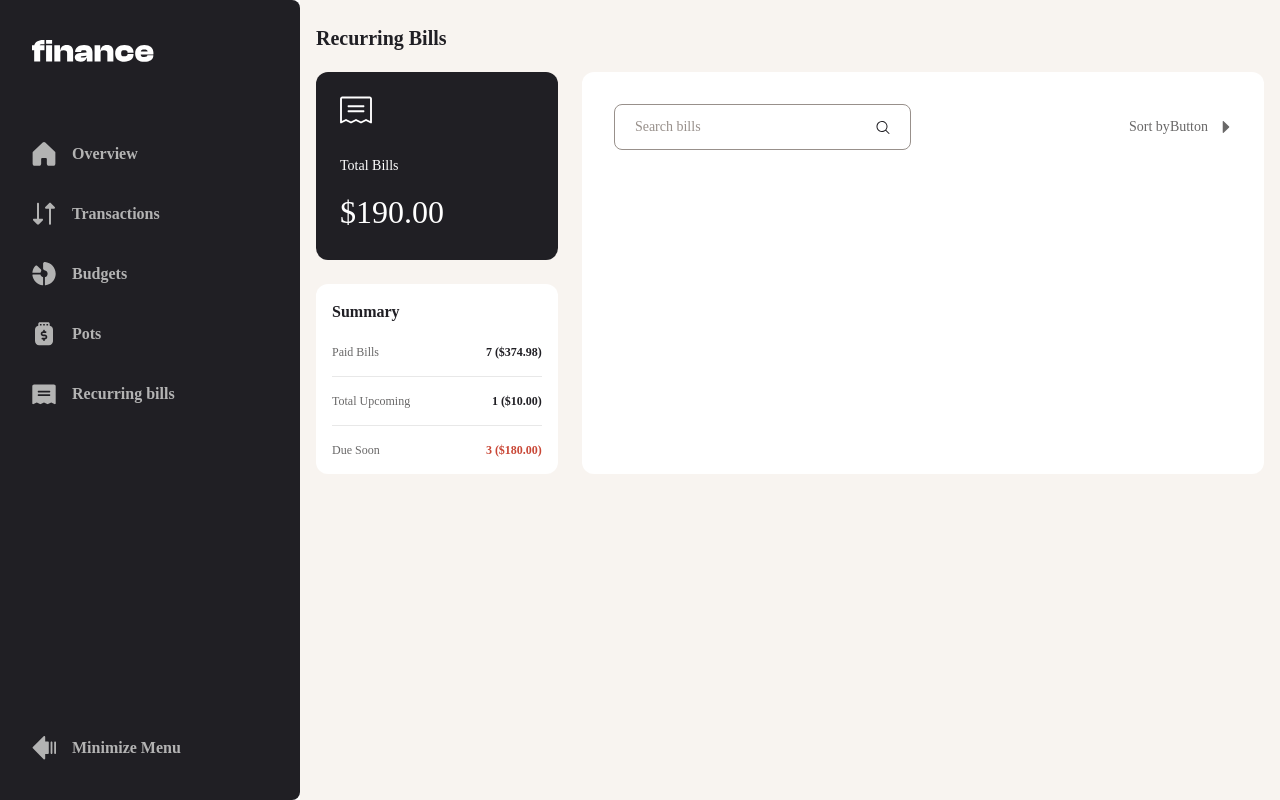
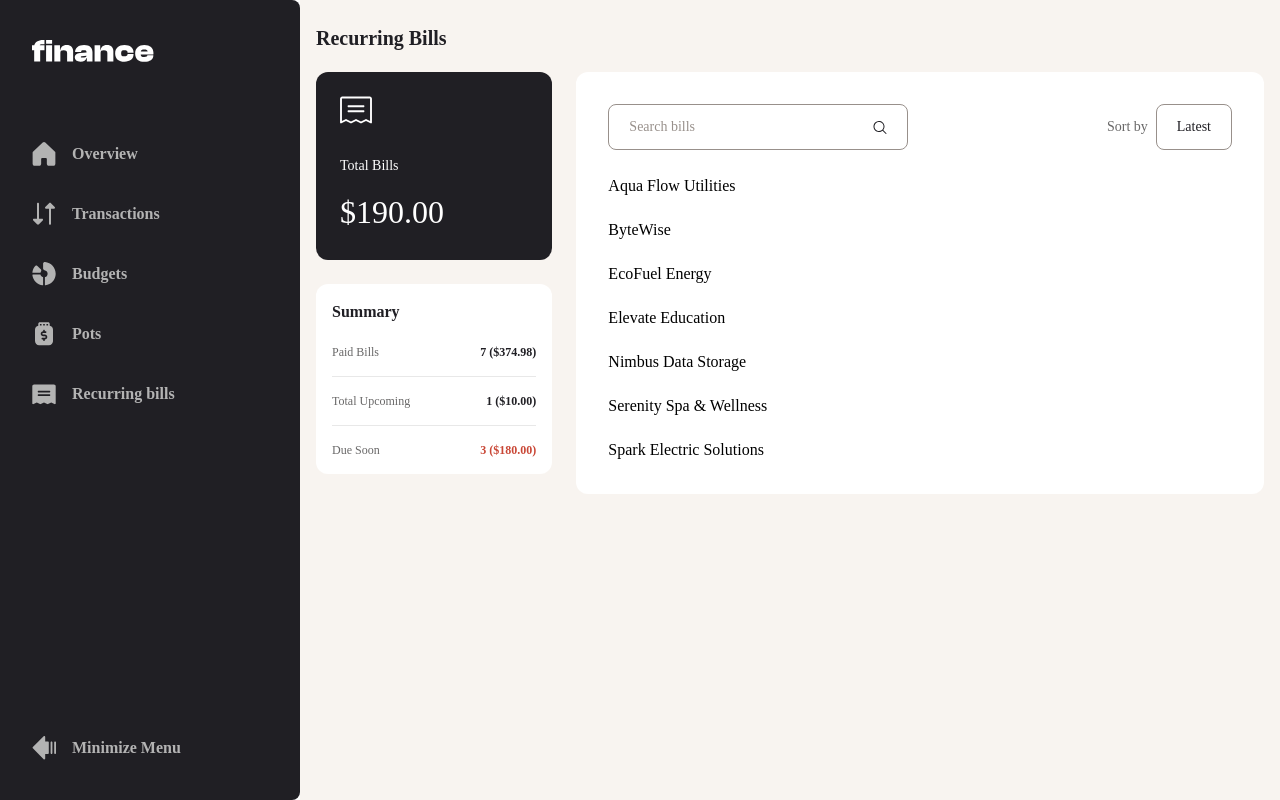
Before and after one commit to gianmarcoricciarelli/personal-finance-app, a React (Vite) app: page /recurring-bills in a window 1280 px wide. Built offline with nearby package versions, Linux system fonts and the light colour scheme; a web font is replaced by a local one.

Commit message:
feat: init implementation for bills' list

```diff
--- a/src/components/DropDown/DropDown.tsx
+++ b/src/components/DropDown/DropDown.tsx
@@ -65,8 +65,8 @@ export default function DropDown({
                         'opacity-0',
                         'min-w-[114px] max-h-[120px] sm:max-h-[180px] overflow-y-auto px-5 py-3 bg-pfa-white rounded-lg',
                         'flex flex-col gap-3',
-                        'absolute left-0 bottom-0 -translate-x-1/2 translate-y-[calc(100%_+_4px)]',
-                        'transition-opacity, duration-300',
+                        'absolute left-1/2 bottom-0 -translate-x-1/2 translate-y-[calc(100%_+_4px)]',
+                        'transition-opacity, duration-300 shadow-lg',
                         {
                             'opacity-100': fadeIn,
                         }
--- /dev/null
+++ b/src/pages/RecurringBills/Bills/Bill/Bill.tsx
@@ -0,0 +1,17 @@
+import { Transaction } from '../../../../types'
+
+interface Bill extends Transaction {
+    isPaid: boolean
+}
+
+export default function Bill({
+    avatar,
+    name,
+    category,
+    date,
+    amount,
+    isPaid,
+}: Bill) {
+    console.log('isPaid:', isPaid)
+    return <div>{name}</div>
+}
--- a/src/pages/RecurringBills/Bills/Bills.tsx
+++ b/src/pages/RecurringBills/Bills/Bills.tsx
@@ -1,15 +1,64 @@
-import Button from '@components/Button/Button'
 import DropDown from '@components/DropDown/DropDown'
 import Input from '@components/Input/Input'
 import Text from '@components/Text/Text'
 import { ViewportObserver } from '@contexts/ViewportObserver/ViewportObserver.context'
+import useRecurringBillsData from '@hooks/useRecurringBillsData'
 import SearchIcon from '@images/icon-search.svg?react'
 import SortIcon from '@images/icon-sort-mobile.svg?react'
 import clsx from 'clsx'
-import { useContext } from 'react'
+import { ComponentProps, useContext, useState } from 'react'
+import { Transaction } from '../../../types'
+import Bill from './Bill/Bill'
+
+function DropDownButton({ ref, onClick }: ComponentProps<'div'>) {
+    return (
+        <div
+            ref={ref}
+            className={clsx(
+                'px-5 py-3',
+                'flex items-center gap-4',
+                'rounded-lg',
+                'border-[1px] border-pfa-beige-500',
+                'hover:cursor-pointer'
+            )}
+            onClick={onClick}
+        >
+            <Text fontSize='sm' color='pfa-grey-900'>
+                Latest
+            </Text>
+        </div>
+    )
+}
 
 export default function Bills() {
     const { isMobile } = useContext(ViewportObserver)
+    const { paidBills, dueSoonBills } = useRecurringBillsData()
+
+    const [sorting, setSorting] = useState<'ASC' | 'DESC'>('ASC')
+
+    const bills = [...paidBills, ...dueSoonBills].reduce(
+        (prev: Transaction[], curr: Transaction) => {
+            if (prev.map((p) => p.name).includes(curr.name)) {
+                const prev_index = prev.findIndex((p) => p.name === curr.name)
+                if (
+                    Number(new Date(curr!.date)) >
+                    Number(new Date(prev[prev_index]!.date))
+                ) {
+                    prev[prev_index] = curr
+                }
+            } else {
+                prev.push(curr)
+            }
+
+            return prev
+        },
+        [] as Transaction[]
+    )
+    bills.sort((a, b) =>
+        sorting === 'ASC'
+            ? a.name.localeCompare(b.name)
+            : b.name.localeCompare(a.name)
+    )
 
     return (
         <div
@@ -26,20 +75,42 @@ export default function Bills() {
                     icon={<SearchIcon />}
                 />
                 <div className='tablet:w-1/2 desktop:w-1/2 flex tablet:justify-end desktop:justify-end'>
-                    {isMobile && <SortIcon />}
+                    {isMobile && (
+                        <SortIcon
+                            className={clsx({
+                                'rotate-180': sorting === 'DESC',
+                            })}
+                            onClick={() =>
+                                setSorting((prevSorting) =>
+                                    prevSorting === 'ASC' ? 'DESC' : 'ASC'
+                                )
+                            }
+                        />
+                    )}
                     {!isMobile && (
-                        <>
+                        <div className='flex items-center gap-2'>
                             <Text fontSize='sm'>Sort by</Text>
-                            <DropDown
-                                ButtonComponent={
-                                    <Button.Tertiary>Button</Button.Tertiary>
-                                }
-                            >
+                            <DropDown ButtonComponent={<DropDownButton />}>
                                 <span>Hello</span>
                             </DropDown>
-                        </>
+                        </div>
                     )}
                 </div>
+            </div>
+            <div className='flex flex-col gap-5'>
+                {bills.map((b) => (
+                    <Bill
+                        key={b.name}
+                        isPaid={
+                            paidBills.find(
+                                (pb) => pb.name === b.name && pb.date === b.date
+                            )
+                                ? true
+                                : false
+                        }
+                        {...b}
+                    />
+                ))}
             </div>
         </div>
     )
--- a/src/tailwind_index.css
+++ b/src/tailwind_index.css
@@ -582,6 +582,10 @@ video {
   top: 0px;
 }
 
+.left-1\/2 {
+  left: 50%;
+}
+
 .z-10 {
   z-index: 10;
 }
@@ -733,6 +737,16 @@ video {
   transform: translate(var(--tw-translate-x), var(--tw-translate-y)) rotate(var(--tw-rotate)) skewX(var(--tw-skew-x)) skewY(var(--tw-skew-y)) scaleX(var(--tw-scale-x)) scaleY(var(--tw-scale-y));
 }
 
+.-translate-x-1\/4 {
+  --tw-translate-x: -25%;
+  transform: translate(var(--tw-translate-x), var(--tw-translate-y)) rotate(var(--tw-rotate)) skewX(var(--tw-skew-x)) skewY(var(--tw-skew-y)) scaleX(var(--tw-scale-x)) scaleY(var(--tw-scale-y));
+}
+
+.translate-x-1\/2 {
+  --tw-translate-x: 50%;
+  transform: translate(var(--tw-translate-x), var(--tw-translate-y)) rotate(var(--tw-rotate)) skewX(var(--tw-skew-x)) skewY(var(--tw-skew-y)) scaleX(var(--tw-scale-x)) scaleY(var(--tw-scale-y));
+}
+
 .rotate-180 {
   --tw-rotate: 180deg;
   transform: translate(var(--tw-translate-x), var(--tw-translate-y)) rotate(var(--tw-rotate)) skewX(var(--tw-skew-x)) skewY(var(--tw-skew-y)) scaleX(var(--tw-scale-x)) scaleY(var(--tw-scale-y));
@@ -882,6 +896,11 @@ video {
 .border-pfa-yellow {
   --tw-border-opacity: 1;
   border-color: rgb(242 205 172 / var(--tw-border-opacity, 1));
+}
+
+.border-pfa-beige-100 {
+  --tw-border-opacity: 1;
+  border-color: rgb(248 244 240 / var(--tw-border-opacity, 1));
 }
 
 .bg-black\/50 {
@@ -1117,6 +1136,30 @@ video {
   box-shadow: var(--tw-ring-offset-shadow, 0 0 #0000), var(--tw-ring-shadow, 0 0 #0000), var(--tw-shadow);
 }
 
+.shadow-sm {
+  --tw-shadow: 0 1px 2px 0 rgb(0 0 0 / 0.05);
+  --tw-shadow-colored: 0 1px 2px 0 var(--tw-shadow-color);
+  box-shadow: var(--tw-ring-offset-shadow, 0 0 #0000), var(--tw-ring-shadow, 0 0 #0000), var(--tw-shadow);
+}
+
+.shadow-md {
+  --tw-shadow: 0 4px 6px -1px rgb(0 0 0 / 0.1), 0 2px 4px -2px rgb(0 0 0 / 0.1);
+  --tw-shadow-colored: 0 4px 6px -1px var(--tw-shadow-color), 0 2px 4px -2px var(--tw-shadow-color);
+  box-shadow: var(--tw-ring-offset-shadow, 0 0 #0000), var(--tw-ring-shadow, 0 0 #0000), var(--tw-shadow);
+}
+
+.shadow-xl {
+  --tw-shadow: 0 20px 25px -5px rgb(0 0 0 / 0.1), 0 8px 10px -6px rgb(0 0 0 / 0.1);
+  --tw-shadow-colored: 0 20px 25px -5px var(--tw-shadow-color), 0 8px 10px -6px var(--tw-shadow-color);
+  box-shadow: var(--tw-ring-offset-shadow, 0 0 #0000), var(--tw-ring-shadow, 0 0 #0000), var(--tw-shadow);
+}
+
+.shadow-2xl {
+  --tw-shadow: 0 25px 50px -12px rgb(0 0 0 / 0.25);
+  --tw-shadow-colored: 0 25px 50px -12px var(--tw-shadow-color);
+  box-shadow: var(--tw-ring-offset-shadow, 0 0 #0000), var(--tw-ring-shadow, 0 0 #0000), var(--tw-shadow);
+}
+
 .outline-none {
   outline: 2px solid transparent;
   outline-offset: 2px;
```
